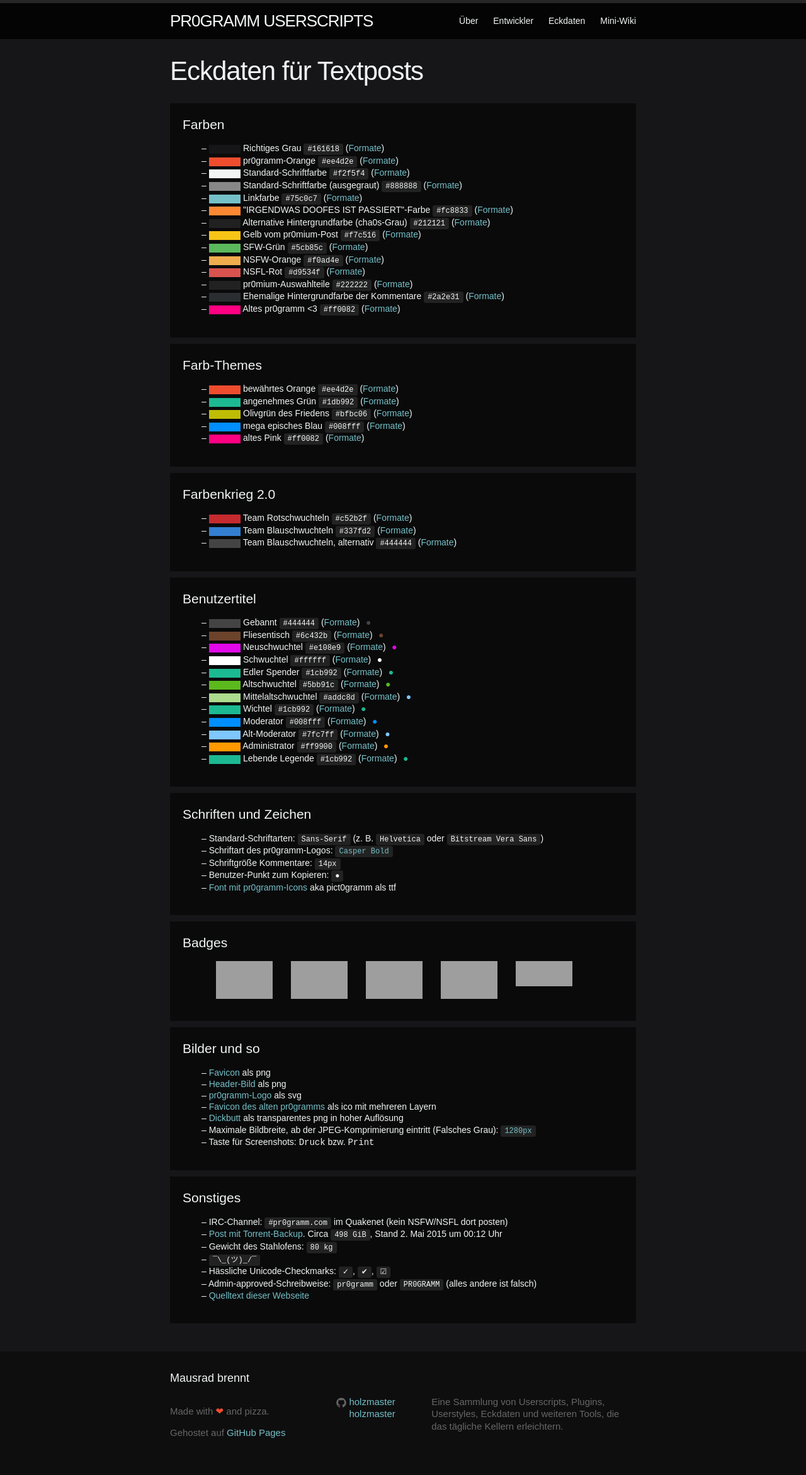
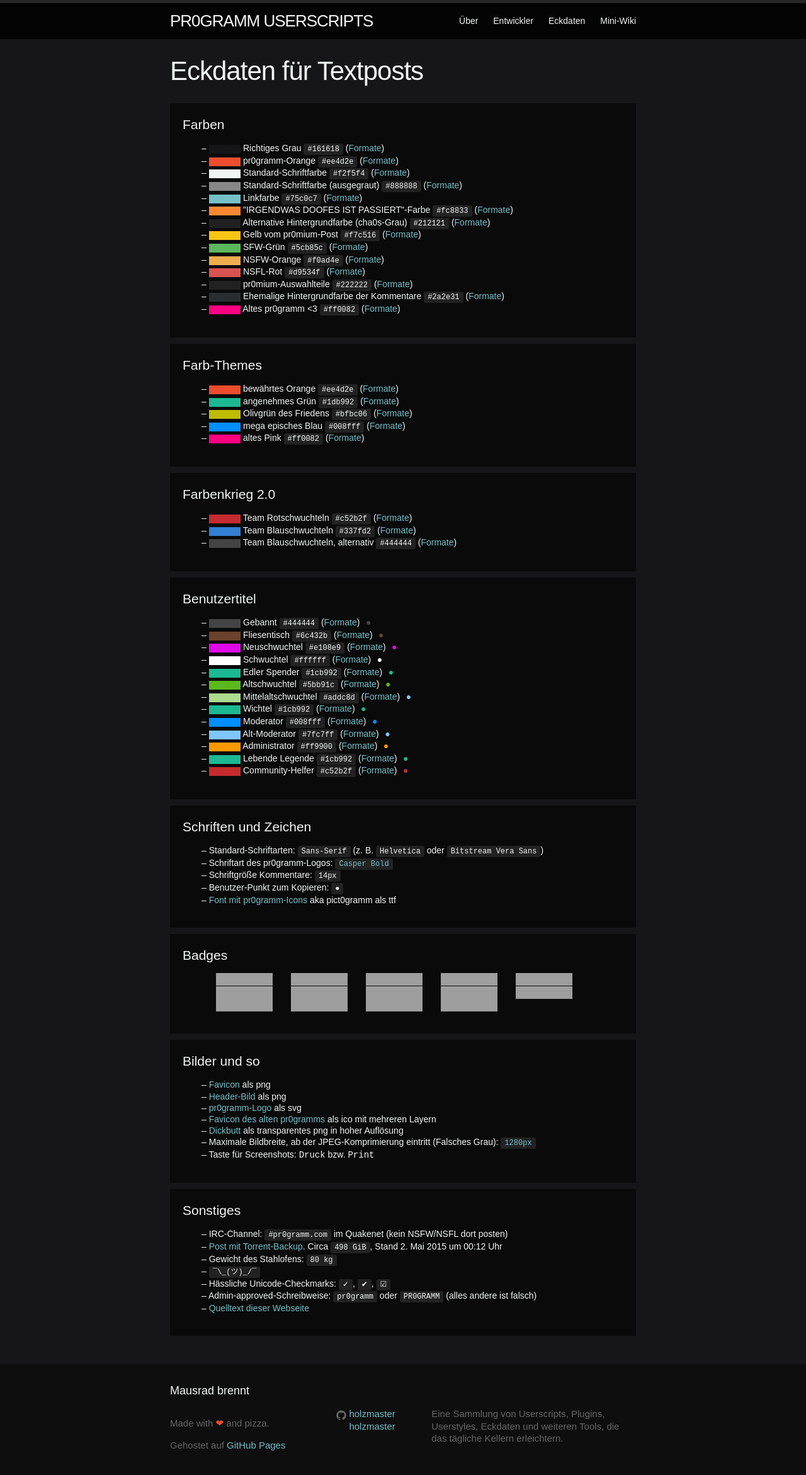
Before and after one commit to holzmaster/userscripts, a Jekyll site: the page built from eckdaten.html, in a window 1280 px wide, cut to the strip 0-2364 px from the top of the page. Shown: the top 2342 px of the strip at 63% size. Built offline with Jekyll 4.4.1, drawn with Linux system fonts in a browser that asks for light colours; grey boxes are pictures that could not be loaded.

Commit message:
Added community helfer

```diff
--- a/css/main.scss
+++ b/css/main.scss
@@ -111,6 +111,7 @@
 $pr0-legende: #1cb992;
 $pr0-wichtel: #1cb992;
 $pr0-spender: #1cb992;
+$pr0-communityhelfer: #c52b2f;
 
 $badge-color: #212121;
 
@@ -127,6 +128,7 @@
 .um9:after { color: $pr0-spender; }
 .um10:after { color: $pr0-mittelaltschwuchtel; }
 .um11:after { color: $pr0-altmoderator; }
+.um12:after { color: $pr0-communityhelfer; }
 
 .badge {
 	color: #FFF;
--- a/eckdaten.html
+++ b/eckdaten.html
@@ -51,6 +51,10 @@
     name: Lebende Legende
     css: um7
     color: 1cb992
+  -
+    name: Community-Helfer
+    css: um12
+    color: c52b2f
 pr0gramm_colors:
   -
     name: Richtiges Grau
```
